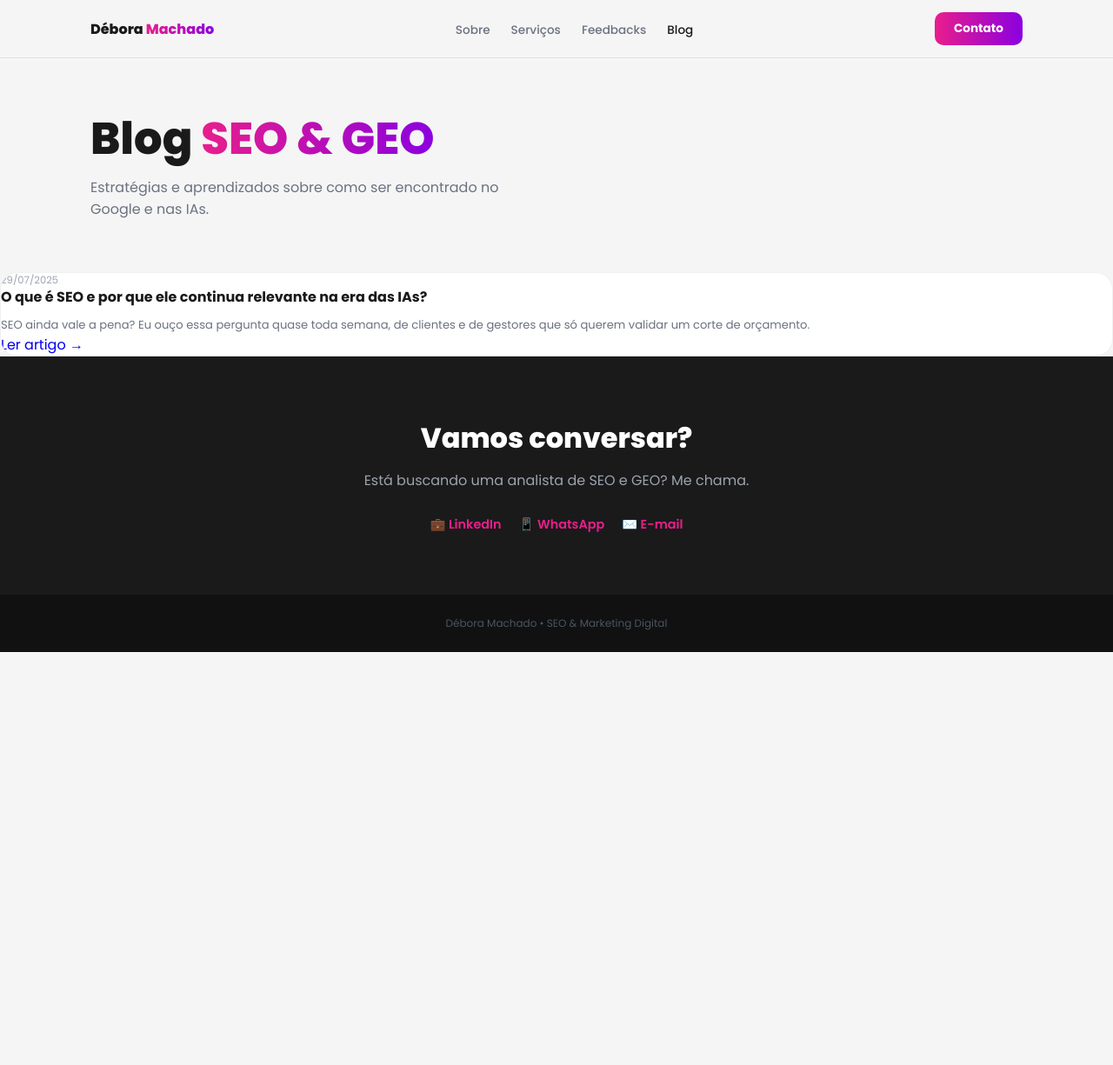
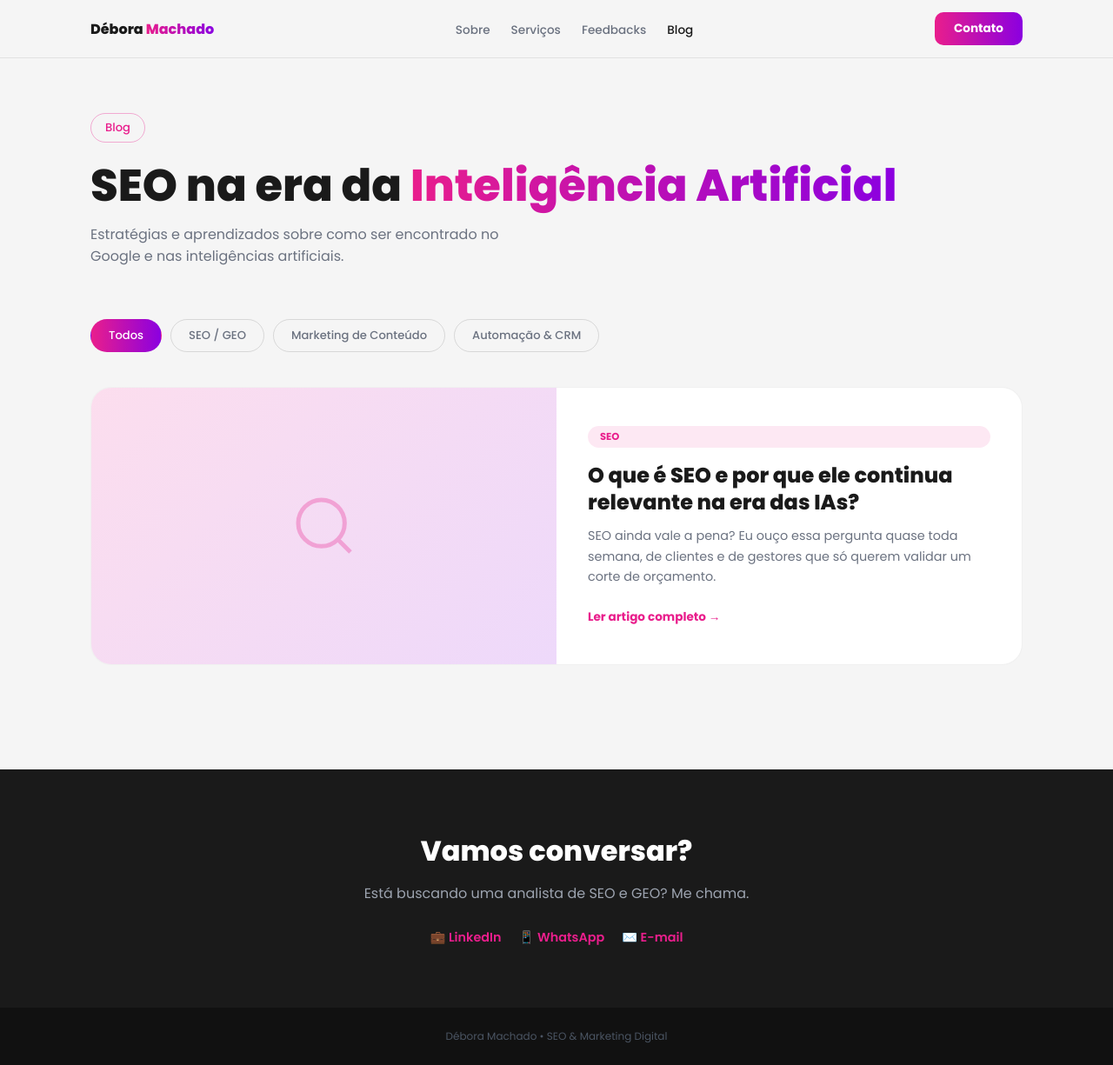
Before and after one commit to debora9415/blog-debora, a Jekyll site: the page built from index.html, in a window 1280 px wide and 1225 px high. Shown: the whole window at 87% size. Built offline with Jekyll 4.4.1, drawn with Linux system fonts in a browser that asks for light colours.

Commit message:
Update index.html

```diff
--- a/index.html
+++ b/index.html
@@ -1,18 +1,54 @@
 ---
 layout: default
+title: Blog
 ---
 <div class="blog-hero">
-  <h1>Blog <span style="background:linear-gradient(90deg,#e91e8c,#8b00e0);-webkit-background-clip:text;-webkit-text-fill-color:transparent">SEO & GEO</span></h1>
-  <p>Estratégias e aprendizados sobre como ser encontrado no Google e nas IAs.</p>
+  <span class="hero-tag">Blog</span>
+  <h1>SEO na era da <span>Inteligência Artificial</span></h1>
+  <p>Estratégias e aprendizados sobre como ser encontrado no Google e nas inteligências artificiais.</p>
 </div>
 
-<div class="post-list">
-  {% for post in site.posts %}
-  <div class="post-card">
-    <p class="post-card-date">{{ post.date | date: "%d/%m/%Y" }}</p>
-    <div class="post-card-title"><a href="{{ post.url }}">{{ post.title }}</a></div>
-    <p class="post-card-excerpt">{{ post.excerpt | strip_html | truncate: 160 }}</p>
-    <a href="{{ post.url }}" class="read-more">Ler artigo →</a>
+<div class="filters">
+  <button class="filter-btn active">Todos</button>
+  <button class="filter-btn">SEO / GEO</button>
+  <button class="filter-btn">Marketing de Conteúdo</button>
+  <button class="filter-btn">Automação & CRM</button>
+</div>
+
+{% assign featured = site.posts.first %}
+{% if featured %}
+<div class="featured-wrap">
+  <a href="{{ featured.url }}" class="featured-card">
+    <div class="featured-img">
+      <svg viewBox="0 0 24 24" fill="none" stroke="#e91e8c" stroke-width="1.5" xmlns="http://www.w3.org/2000/svg"><circle cx="11" cy="11" r="8"/><line x1="21" y1="21" x2="16.65" y2="16.65"/></svg>
+    </div>
+    <div class="featured-body">
+      <span class="featured-tag">{{ featured.tags | first | default: "SEO" }}</span>
+      <h2 class="featured-title">{{ featured.title }}</h2>
+      <p class="featured-excerpt">{{ featured.excerpt | strip_html | truncate: 180 }}</p>
+      <span class="featured-link">Ler artigo completo →</span>
+    </div>
+  </a>
+</div>
+{% endif %}
+
+<div class="posts-wrap">
+  <div class="posts-grid">
+    {% for post in site.posts offset:1 %}
+    <div class="post-card">
+      <div class="post-card-img">
+        <svg viewBox="0 0 24 24" fill="none" stroke="#e91e8c" stroke-width="1.5" xmlns="http://www.w3.org/2000/svg"><path d="M11 4H4a2 2 0 0 0-2 2v14a2 2 0 0 0 2 2h14a2 2 0 0 0 2-2v-7"/><path d="M18.5 2.5a2.121 2.121 0 0 1 3 3L12 15l-4 1 1-4 9.5-9.5z"/></svg>
+      </div>
+      <div class="post-card-body">
+        <span class="post-card-tag">{{ post.tags | first | default: "SEO" }}</span>
+        <div class="post-card-title"><a href="{{ post.url }}">{{ post.title }}</a></div>
+        <p class="post-card-excerpt">{{ post.excerpt | strip_html | truncate: 120 }}</p>
+        <div class="post-card-meta">
+          <span class="post-card-date">{{ post.date | date: "%d/%m/%Y" }}</span>
+          <span class="post-card-read">Ler →</span>
+        </div>
+      </div>
+    </div>
+    {% endfor %}
   </div>
-  {% endfor %}
 </div>
```
